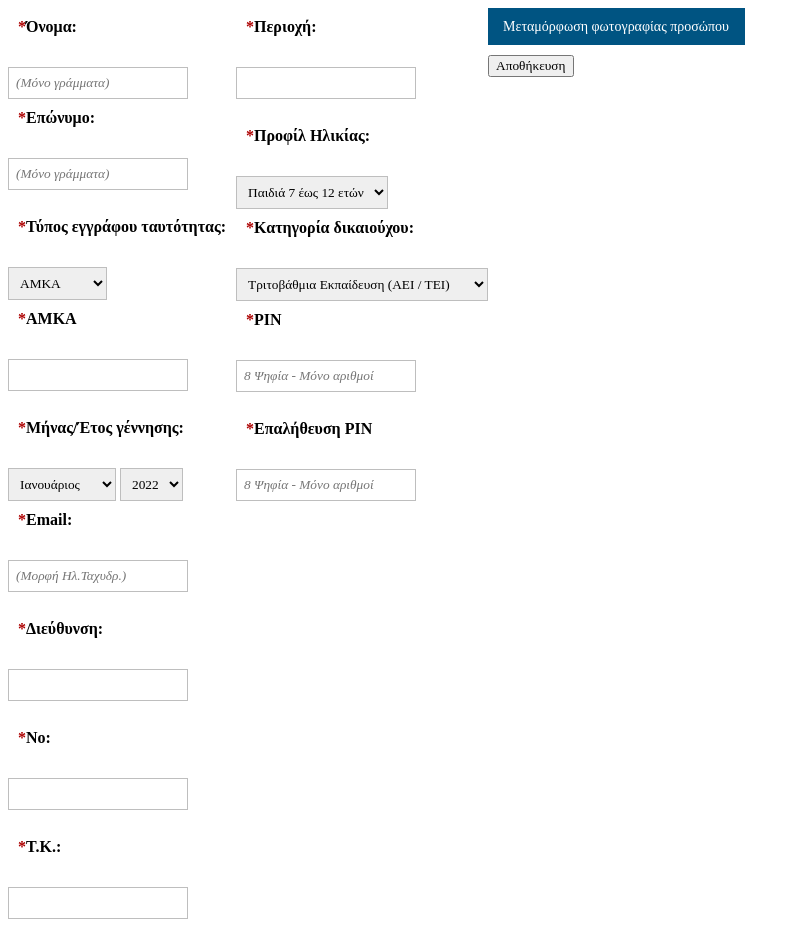
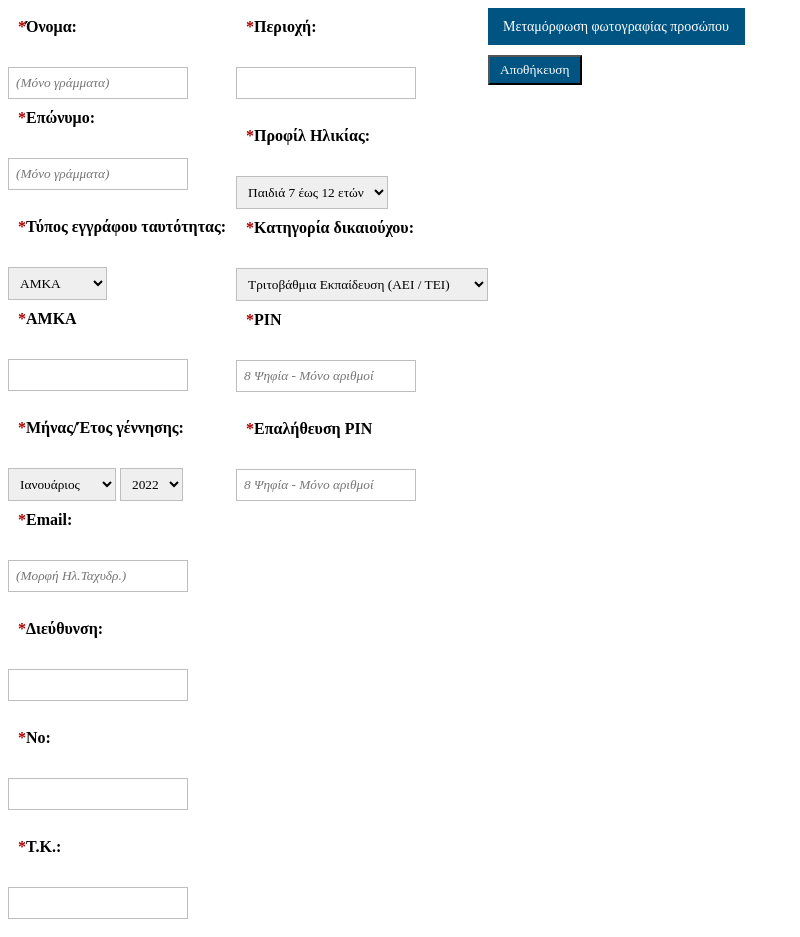
Before and after one commit to hellag/web-assignment-simple-form, a plain HTML site: page index.html in a window 1280 px wide. Shown: the whole page, without its empty margins (0-800 px from the left). Drawn offline with nearby package versions, Linux system fonts and the light colour scheme.

Commit message:
add button in css

```diff
--- a/css/style.css
+++ b/css/style.css
@@ -118,3 +118,11 @@ input[type=file]:before {
 span{
 	color: red;
 }
+button{
+	background-color: rgb(0, 84, 130);
+	color:white;
+	padding:5px 10px;
+	box-shadow: none;
+	-moz-box-shadow: none;
+	-webkit-box-shadow: none;
+}
```
